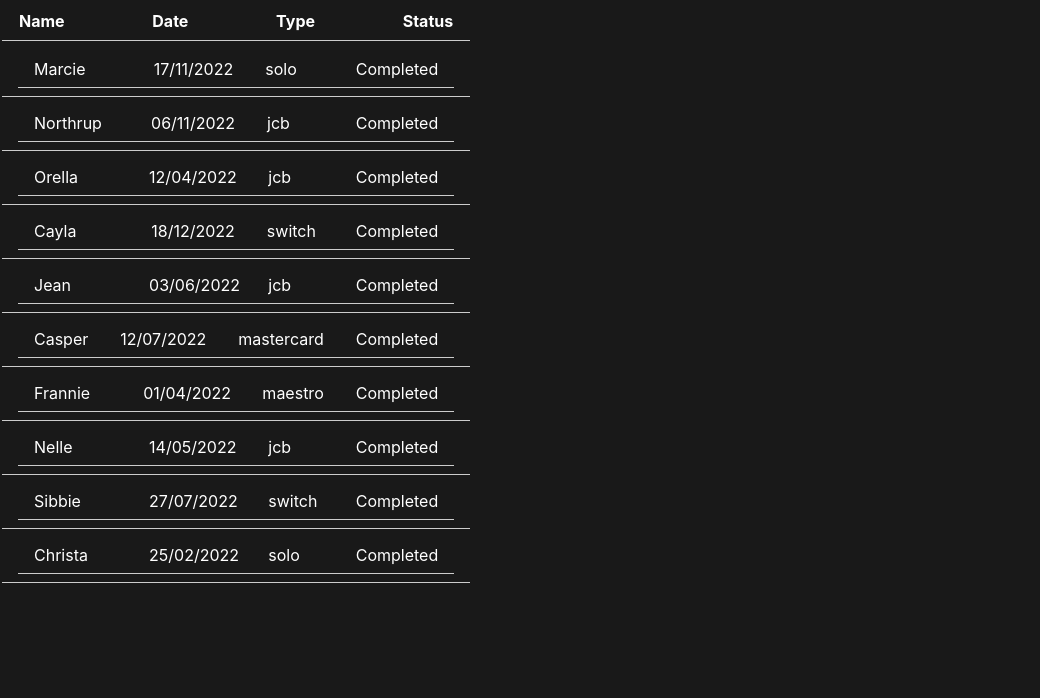
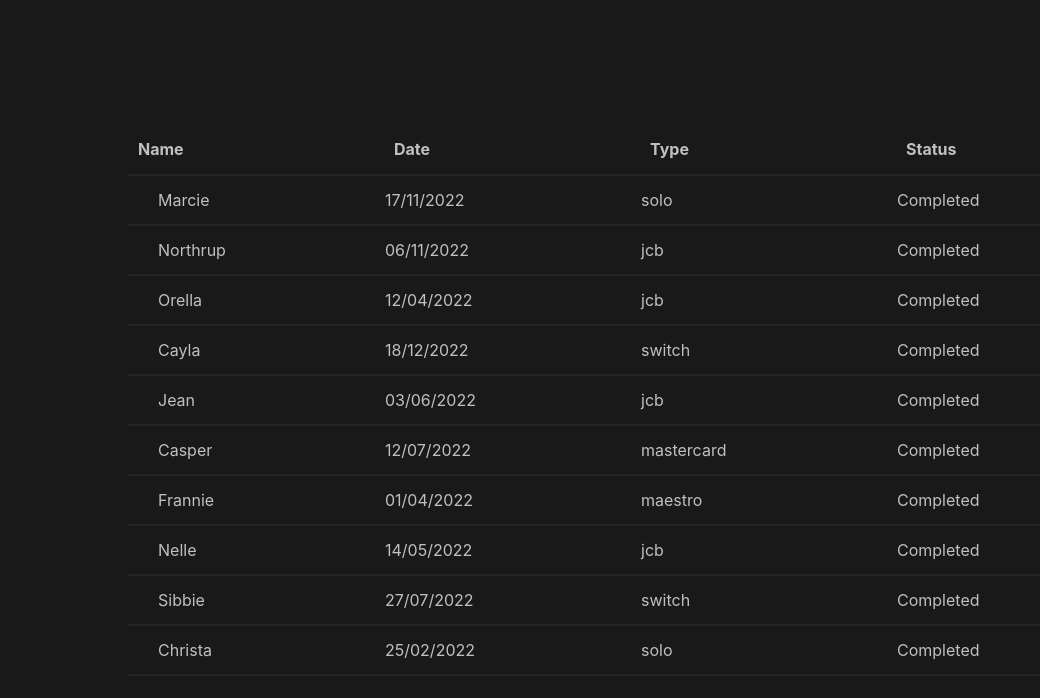
Before and after one commit to kk-tarun/Kit_Kat, a React (Create React App) app: page / in a window 1280 px wide. Shown: the top 698 px of the page, without its empty margins (0-1040 px from the left). Built offline with nearby package versions, Linux system fonts and the light colour scheme.

Commit message:
fixed css of table

```diff
--- a/src/App.css
+++ b/src/App.css
@@ -1,4 +1,11 @@
 body{
+  display: flex;
+  flex-direction: column;
+  justify-content: center;
+  align-items: center;
+
+  height: 100vh;
+  width: 100vw;
   background-color: #191919;
-  color: #fff;
+  color: #c0c0c0;
 }
--- a/src/components/TodoList.js
+++ b/src/components/TodoList.js
@@ -1,62 +1,26 @@
 import React, { useState, useEffect } from 'react';
 import TodoItem from './TodoItem';
-// import '../data/todos.json';
 import data from '../data/todos.json';
 import '../style/TodoList.css';
 
 
 function TodoList() {
   const [todos, setTodos] = useState([]);
-//  const getData = () => {
-//     fetch('../data/todos.json')
-//       .then(response => {
-//         console.log(response);
-//         return response.json();
-//       })
-//       .then(todos => {
-//         console.log(todos);
-//         setTodos(todos)
-//       })
-//       .catch(error => console.error(error));
-//       console.log(todos);
-//   }
-
-//   useEffect(() => {
-//     // Fetch the initial todos from the data.json file
-//     getData();
-//    }, []);
-
-  function handleAddTodo(newTodo) {
-    setTodos([...todos, newTodo]);
-  }
 
   function handleDeleteTodo(todoId) {
     setTodos(todos.filter(todo => todo.id !== todoId));
   }
 
   return (
-    <div className="todo-list">
-      {/* <div className="header">
-        <div className="name-column">Name</div>
-        <div className="date-column">Date</div>
-        <div className="type-column">Type</div>
-        <div className="status-column">Status</div>
-      </div>
-      <div className="body">
-        {data.map(todo => (
-          <TodoItem key={todo.id} todo={todo} onDeleteTodo={handleDeleteTodo} />
-        ))}
-      </div> \*/}
-       <table className='tableBody'>
+    <div>
+       <table>
         <thead>
-          <tr className="header">
-            <th className="name-column">Name</th>
-            <th className="date-column">Date</th>
-            <th className="type-column">Type</th>
-            <th className="status-column">Status</th>
-          </tr>
+          <th className="name-column">Name</th>
+          <th className="date-column">Date</th>
+          <th className="type-column">Type</th>
+          <th className="status-column">Status</th>
         </thead>
-        <tbody className="body">
+        <tbody>
           {data.map(todo => (
             <TodoItem key={todo.id} todo={todo} onDeleteTodo={handleDeleteTodo} />
           ))}
@@ -65,6 +29,6 @@
       {/* <AddTodoForm onAddTodo={handleAddTodo} /> */}
     </div>
   );
-        }
+}
 
 export default TodoList;
--- a/src/style/TodoList.css
+++ b/src/style/TodoList.css
@@ -1,48 +1,36 @@
-.todo-item, .header {
-    display: flex;
-    justify-content: space-between;
-    align-items: center;
-    padding: 8px 16px;
-    border-bottom: 1px solid #ccc;
+  table{
+    width: 80vw;
+    text-align: left;
+    border-collapse: collapse;
   }
 
-  .todo-item td {
-    padding: 8px 16px;
-    border-bottom: 1px solid #ccc;
+  thead{
+    height: 50px;
+    border-bottom: 2px solid #242424;
+  }
+
+  th{
+    padding-left: 10px;
+  }
+
+  .todo-item {
+    height: 50px;
+    border-bottom: 2px solid #242424;
   }
 
   .todo-item td.name {
-    width: 30%;
+    width: 25%;
+    padding-left: 30px;
   }
 
   .todo-item td.date {
-    width: 20%;
+    width: 25%;
   }
 
   .todo-item td.type {
-    width: 20%;
+    width: 25%;
   }
 
   .todo-item td.status {
-    width: 20%;
+    width: 25%;
   }
-
-  /* .todo-item td.actions {
-    width: 10%;
-    display: flex;
-    justify-content: flex-end;
-    align-items: center;
-  }
-   */
-  /* .todo-item button {
-    padding: 4px 8px;
-    background-color: #ff6666;
-    color: white;
-    border: none;
-    border-radius: 4px;
-    cursor: pointer;
-  } */
-
-  /* .todo-item button:hover {
-    background-color: #ff4d4d;
-  } */
```
Also changed, not shown: src/components/TodoItem.js (+0 -12 lines), package.json (line endings or trailing spaces), public/index.html (line endings or trailing spaces), public/manifest.json, public/robots.txt, src/App.js (line endings or trailing spaces), src/data/todos.json (line endings or trailing spaces), src/index.css (line endings or trailing spaces), src/index.js (line endings or trailing spaces), 2 other files (tests, documents, lock files or other folders).
